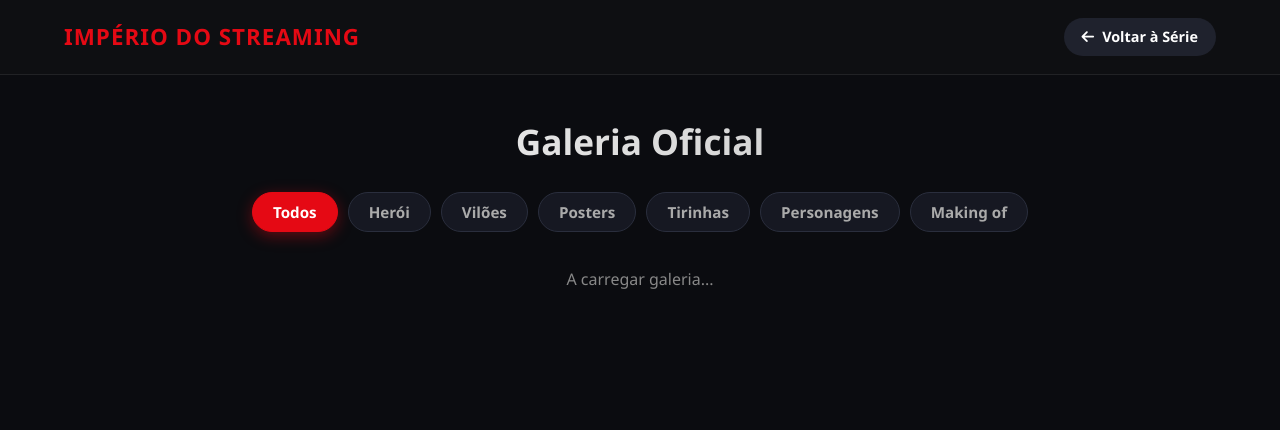
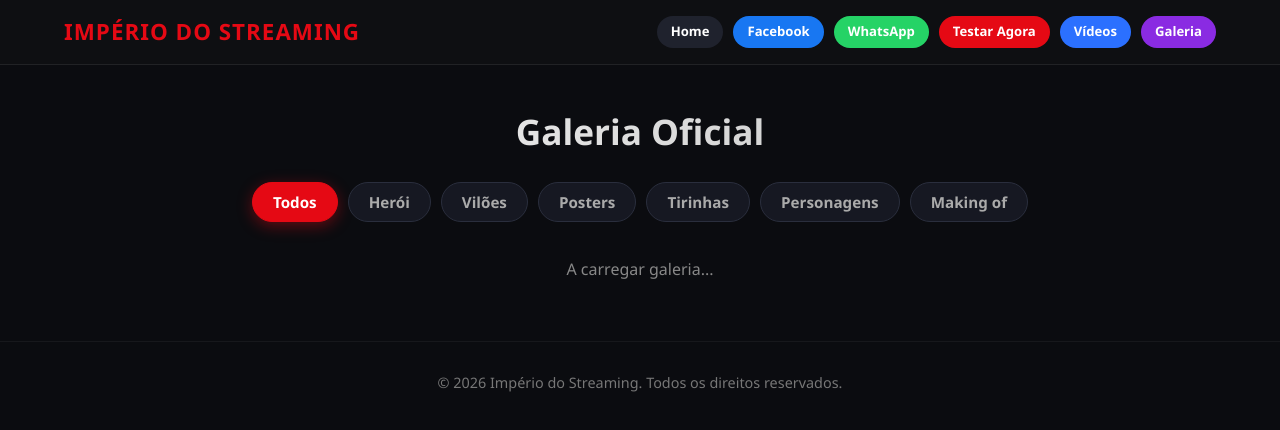
Before and after one commit to escrittor-cloud/imperio, a plain HTML site: page galeria.html in a window 1280 px wide. Drawn offline with Linux system fonts and the light colour scheme; no server answers.

```diff
--- a/galeria.html
+++ b/galeria.html
@@ -14,17 +14,20 @@
       margin: 0;
       padding-bottom: 50px;
     }
+    /* Cabeçalho padrão do site */
     .header-nav {
       display: flex;
       justify-content: space-between;
       align-items: center;
-      padding: 18px 5%;
+      padding: 15px 5%;
       background: rgba(15, 16, 20, 0.95);
       border-bottom: 1px solid rgba(255, 255, 255, 0.08);
       position: sticky;
       top: 0;
       z-index: 100;
       backdrop-filter: blur(10px);
+      flex-wrap: wrap;
+      gap: 15px;
     }
     .logo {
       font-size: 1.4rem;
@@ -34,22 +37,29 @@
       letter-spacing: 1px;
       text-decoration: none;
     }
-    .btn-voltar {
-      background: #1f222d;
-      color: #fff;
-      padding: 8px 18px;
+    .nav-links {
+      display: flex;
+      align-items: center;
+      gap: 10px;
+      flex-wrap: wrap;
+    }
+    .nav-btn {
+      padding: 8px 16px;
       border-radius: 20px;
       text-decoration: none;
       font-size: 0.9rem;
       font-weight: 600;
-      display: inline-flex;
-      align-items: center;
-      gap: 8px;
-      transition: all 0.3s;
+      color: #fff;
+      transition: opacity 0.3s;
     }
-    .btn-voltar:hover {
-      background: #e50914;
-    }
+    .nav-btn:hover { opacity: 0.85; }
+    .btn-home { background: #1f222d; }
+    .btn-fb { background: #1877f2; }
+    .btn-whats { background: #25d366; }
+    .btn-test { background: #e50914; font-weight: 700; }
+    .btn-videos { background: #2b70ff; }
+    .btn-galeria { background: #8a2be2; }
+
     .container {
       max-width: 1200px;
       margin: 40px auto;
@@ -146,6 +156,15 @@
       color: #e50914;
       letter-spacing: 0.5px;
     }
+    /* Rodapé padrão */
+    footer {
+      text-align: center;
+      padding: 30px 20px;
+      color: #777;
+      font-size: 0.9rem;
+      border-top: 1px solid rgba(255,255,255,0.05);
+      margin-top: 60px;
+    }
     /* Modal de Zoom */
     .modal {
       display: none;
@@ -182,9 +201,17 @@
 </head>
 <body>
 
+  <!-- Cabeçalho idêntico ao do site principal -->
   <header class="header-nav">
     <a href="indexnew.html" class="logo">Império do Streaming</a>
-    <a href="serie.html?id=super-stream" class="btn-voltar"><i class="fa-solid fa-arrow-left"></i> Voltar à Série</a>
+    <div class="nav-links">
+      <a href="indexnew.html" class="nav-btn btn-home">Home</a>
+      <a href="#" class="nav-btn btn-fb">Facebook</a>
+      <a href="#" class="nav-btn btn-whats">WhatsApp</a>
+      <a href="#" class="nav-btn btn-test">Testar Agora</a>
+      <a href="#" class="nav-btn btn-videos">Vídeos</a>
+      <a href="galeria.html" class="nav-btn btn-galeria">Galeria</a>
+    </div>
   </header>
 
   <div class="container">
@@ -207,6 +234,10 @@
     </div>
   </div>
 
+  <footer>
+    <p>&copy; 2026 Império do Streaming. Todos os direitos reservados.</p>
+  </footer>
+
   <!-- Modal para visualização ampliada -->
   <div class="modal" id="imageModal" onclick="fecharModal()">
     <span class="modal-close">&times;</span>
@@ -218,7 +249,6 @@
     import { initializeApp } from "https://www.gstatic.com/firebasejs/10.8.0/firebase-app.js";
     import { getFirestore, doc, getDoc } from "https://www.gstatic.com/firebasejs/10.8.0/firebase-firestore.js";
 
-    // Inicialização direta do Firebase usando a mesma configuração do projeto
     const firebaseConfig = {
       projectId: "imperio-25340",
       authDomain: "imperio-25340.firebaseapp.com"
@@ -236,7 +266,6 @@
         if (snap.exists() && snap.data().items) {
           todasImagens = snap.data().items;
         } else {
-          // Backup na coleção de séries caso não esteja em config
           const serieSnap = await getDoc(doc(db, "series", "super-stream"));
           if (serieSnap.exists() && serieSnap.data().gallery) {
             todasImagens = serieSnap.data().gallery;
```
